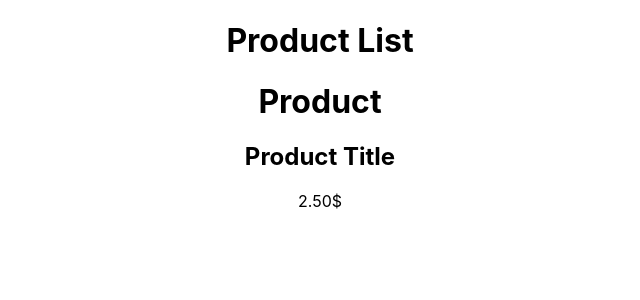
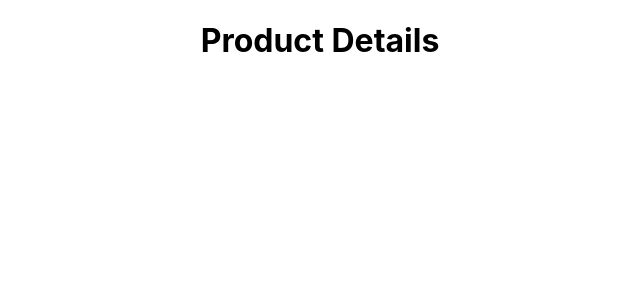
Before and after one commit to nikolina1901/products-list, a React (Create React App) app: page /productdetails/1 in a window 1280 px wide. Shown: the top 300 px of the page, without its empty margins (320-960 px from the left). Built offline with nearby package versions, Linux system fonts and the light colour scheme.

Commit message:
implemented react-route

```diff
--- a/package.json
+++ b/package.json
@@ -8,6 +8,7 @@
     "@testing-library/user-event": "^12.1.10",
     "react": "^17.0.2",
     "react-dom": "^17.0.2",
+    "react-router-dom": "^5.2.0",
     "react-scripts": "4.0.3",
     "web-vitals": "^1.0.1"
   },
--- a/src/App.js
+++ b/src/App.js
@@ -1,10 +1,16 @@
+import { Redirect, Route, Switch } from "react-router-dom";
 import "./App.css";
 import ProductList from "./components/ProductList";
+import ProductDetails from "./ProductDetails";
 
 function App() {
   return (
     <div className="App">
-      <ProductList />
+      <Switch>
+        <Route exact path="/product" component={ProductList} />
+        <Route path="/productdetails/:id" component={ProductDetails} />
+        <Redirect to="/product" />
+      </Switch>
     </div>
   );
 }
--- /dev/null
+++ b/src/ProductDetails.js
@@ -0,0 +1,10 @@
+import React from "react";
+
+function ProductDetails() {
+  return (
+    <div>
+      <h1>Product Details</h1>
+    </div>
+  );
+}
+export default ProductDetails;
--- a/src/index.js
+++ b/src/index.js
@@ -1,14 +1,17 @@
-import React from 'react';
-import ReactDOM from 'react-dom';
-import './index.css';
-import App from './App';
-import reportWebVitals from './reportWebVitals';
+import React from "react";
+import ReactDOM from "react-dom";
+import "./index.css";
+import App from "./App";
+import reportWebVitals from "./reportWebVitals";
+import { BrowserRouter } from "react-router-dom";
 
 ReactDOM.render(
   <React.StrictMode>
-    <App />
+    <BrowserRouter>
+      <App />
+    </BrowserRouter>
   </React.StrictMode>,
-  document.getElementById('root')
+  document.getElementById("root")
 );
 
 // If you want to start measuring performance in your app, pass a function
```
Also changed, not shown: 2 other files (tests, documents, lock files or other folders).
